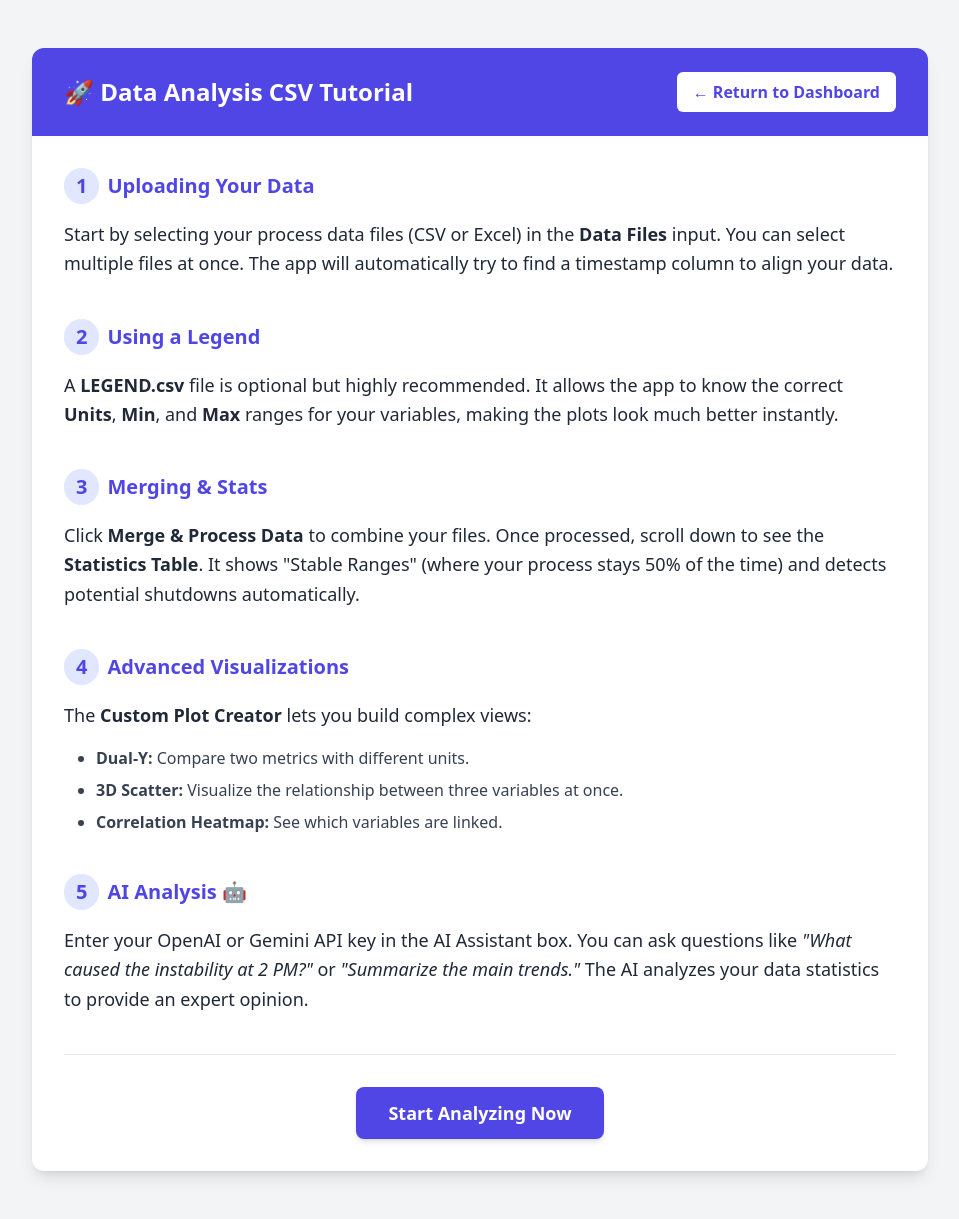
After one commit to ranjanoa/DataEDA, a FastAPI app: template frontend/templates/tutorial.html in a window 1280 px wide. The commit adds this page. Shown: the whole page, without its empty margins (160-1119 px from the left). Run offline with FastAPI, Linux system fonts and the light colour scheme; the template is opened without the code that fills it, so the values that code supplies are empty; some libraries are stand-ins or nearby versions.

Commit message:
Update tutorial to standalone page and enhance Help button border

```diff
--- a/backend/main.py
+++ b/backend/main.py
@@ -71,6 +71,14 @@ async def read_root():
         with open(pixel_path, 'r', encoding='utf-8') as f:
             return HTMLResponse(content=f.read())
     return {"message": "Backend is running. Frontend index.html not found."}
+
+@app.get("/tutorial")
+async def read_tutorial():
+    path = get_resource_path(os.path.join("frontend", "templates", "tutorial.html"))
+    if os.path.exists(path):
+        with open(path, 'r', encoding='utf-8') as f:
+            return HTMLResponse(content=f.read())
+    return {"message": "Tutorial page not found."}
 
 @app.post("/upload")
 async def upload_files(files: List[UploadFile] = File(...)):
--- /dev/null
+++ b/frontend/templates/tutorial.html
@@ -0,0 +1,89 @@
+<!DOCTYPE html>
+<html lang="en">
+<head>
+    <meta charset="UTF-8">
+    <meta name="viewport" content="width=device-width, initial-scale=1.0">
+    <title>Data Analysis CSV - Tutorial</title>
+    <script src="https://cdn.tailwindcss.com"></script>
+</head>
+<body class="bg-gray-100 text-gray-800 font-sans p-6 lg:p-12">
+    <div class="max-w-4xl mx-auto bg-white rounded-xl shadow-lg overflow-hidden">
+        <header class="bg-indigo-600 text-white px-8 py-6 flex justify-between items-center">
+            <h1 class="text-2xl font-bold">🚀 Data Analysis CSV Tutorial</h1>
+            <a href="/" class="bg-white text-indigo-600 px-4 py-2 rounded-md font-bold hover:bg-indigo-50 transition">
+                ← Return to Dashboard
+            </a>
+        </header>
+
+        <div class="p-8 space-y-10">
+            <!-- Section 1 -->
+            <section>
+                <h3 class="text-xl font-bold text-indigo-600 flex items-center gap-2 mb-4">
+                    <span class="bg-indigo-100 px-3 py-1 rounded-full">1</span> Uploading Your Data
+                </h3>
+                <p class="text-lg leading-relaxed">
+                    Start by selecting your process data files (CSV or Excel) in the <strong>Data Files</strong> input.
+                    You can select multiple files at once. The app will automatically try to find a timestamp column to align your data.
+                </p>
+            </section>
+
+            <!-- Section 2 -->
+            <section>
+                <h3 class="text-xl font-bold text-indigo-600 flex items-center gap-2 mb-4">
+                    <span class="bg-indigo-100 px-3 py-1 rounded-full">2</span> Using a Legend
+                </h3>
+                <p class="text-lg leading-relaxed">
+                    A <strong>LEGEND.csv</strong> file is optional but highly recommended. It allows the app to know the correct
+                    <strong>Units</strong>, <strong>Min</strong>, and <strong>Max</strong> ranges for your variables,
+                    making the plots look much better instantly.
+                </p>
+            </section>
+
+            <!-- Section 3 -->
+            <section>
+                <h3 class="text-xl font-bold text-indigo-600 flex items-center gap-2 mb-4">
+                    <span class="bg-indigo-100 px-3 py-1 rounded-full">3</span> Merging & Stats
+                </h3>
+                <p class="text-lg leading-relaxed">
+                    Click <strong>Merge & Process Data</strong> to combine your files. Once processed, scroll down to see the
+                    <strong>Statistics Table</strong>. It shows "Stable Ranges" (where your process stays 50% of the time)
+                    and detects potential shutdowns automatically.
+                </p>
+            </section>
+
+            <!-- Section 4 -->
+            <section>
+                <h3 class="text-xl font-bold text-indigo-600 flex items-center gap-2 mb-4">
+                    <span class="bg-indigo-100 px-3 py-1 rounded-full">4</span> Advanced Visualizations
+                </h3>
+                <p class="text-lg leading-relaxed mb-4">
+                    The <strong>Custom Plot Creator</strong> lets you build complex views:
+                </p>
+                <ul class="list-disc pl-8 space-y-2 text-gray-700">
+                    <li><strong>Dual-Y:</strong> Compare two metrics with different units.</li>
+                    <li><strong>3D Scatter:</strong> Visualize the relationship between three variables at once.</li>
+                    <li><strong>Correlation Heatmap:</strong> See which variables are linked.</li>
+                </ul>
+            </section>
+
+            <!-- Section 5 -->
+            <section>
+                <h3 class="text-xl font-bold text-indigo-600 flex items-center gap-2 mb-4">
+                    <span class="bg-indigo-100 px-3 py-1 rounded-full">5</span> AI Analysis 🤖
+                </h3>
+                <p class="text-lg leading-relaxed">
+                    Enter your OpenAI or Gemini API key in the AI Assistant box. You can ask questions like
+                    <em>"What caused the instability at 2 PM?"</em> or <em>"Summarize the main trends."</em>
+                    The AI analyzes your data statistics to provide an expert opinion.
+                </p>
+            </section>
+
+            <div class="pt-8 border-t flex justify-center">
+                <a href="/" class="bg-indigo-600 text-white px-8 py-3 rounded-lg font-bold text-lg hover:bg-indigo-700 transition shadow-md">
+                    Start Analyzing Now
+                </a>
+            </div>
+        </div>
+    </div>
+</body>
+</html>
```
Also changed, not shown: frontend/templates/index.html (+2 -36 lines).
